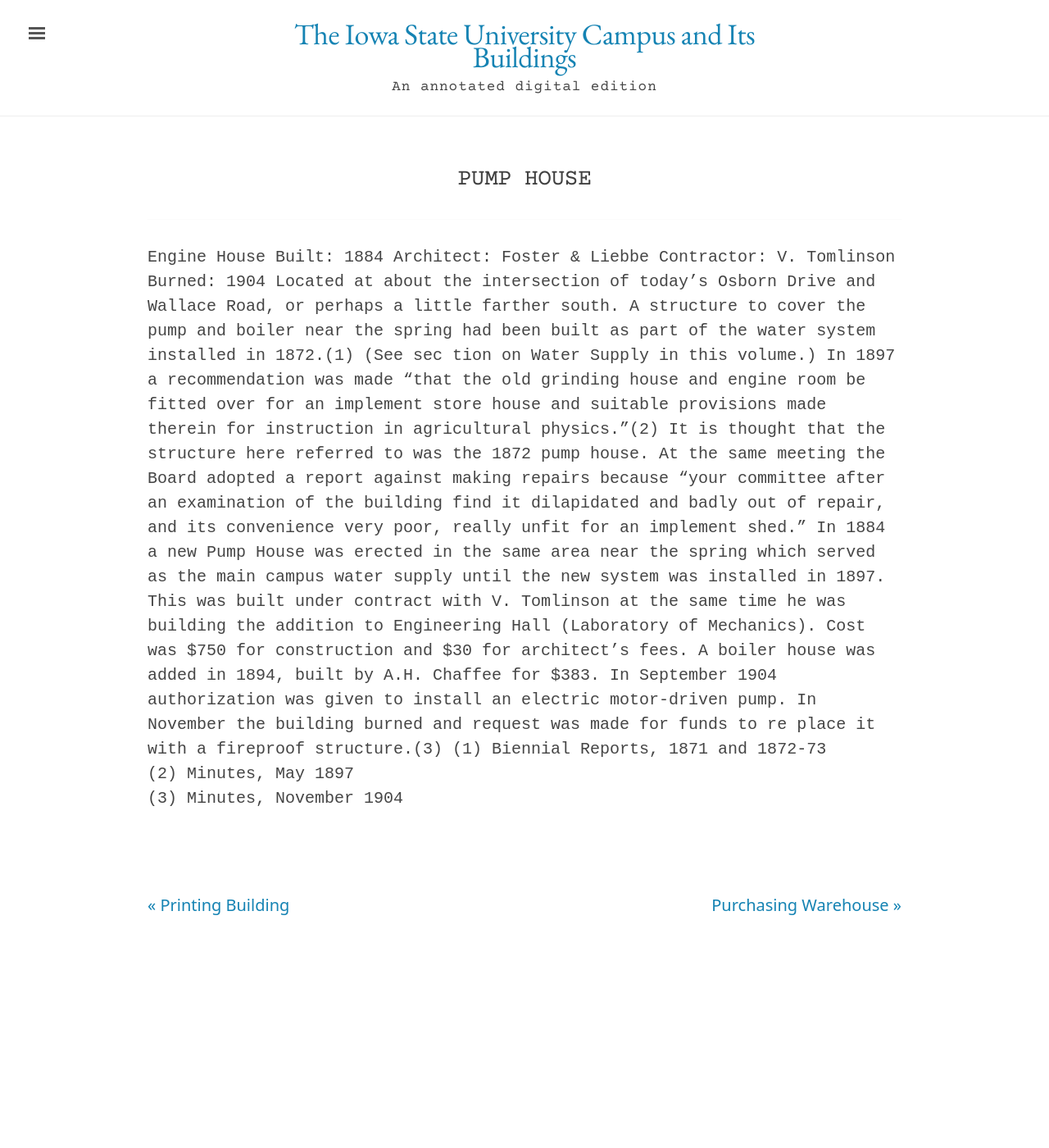
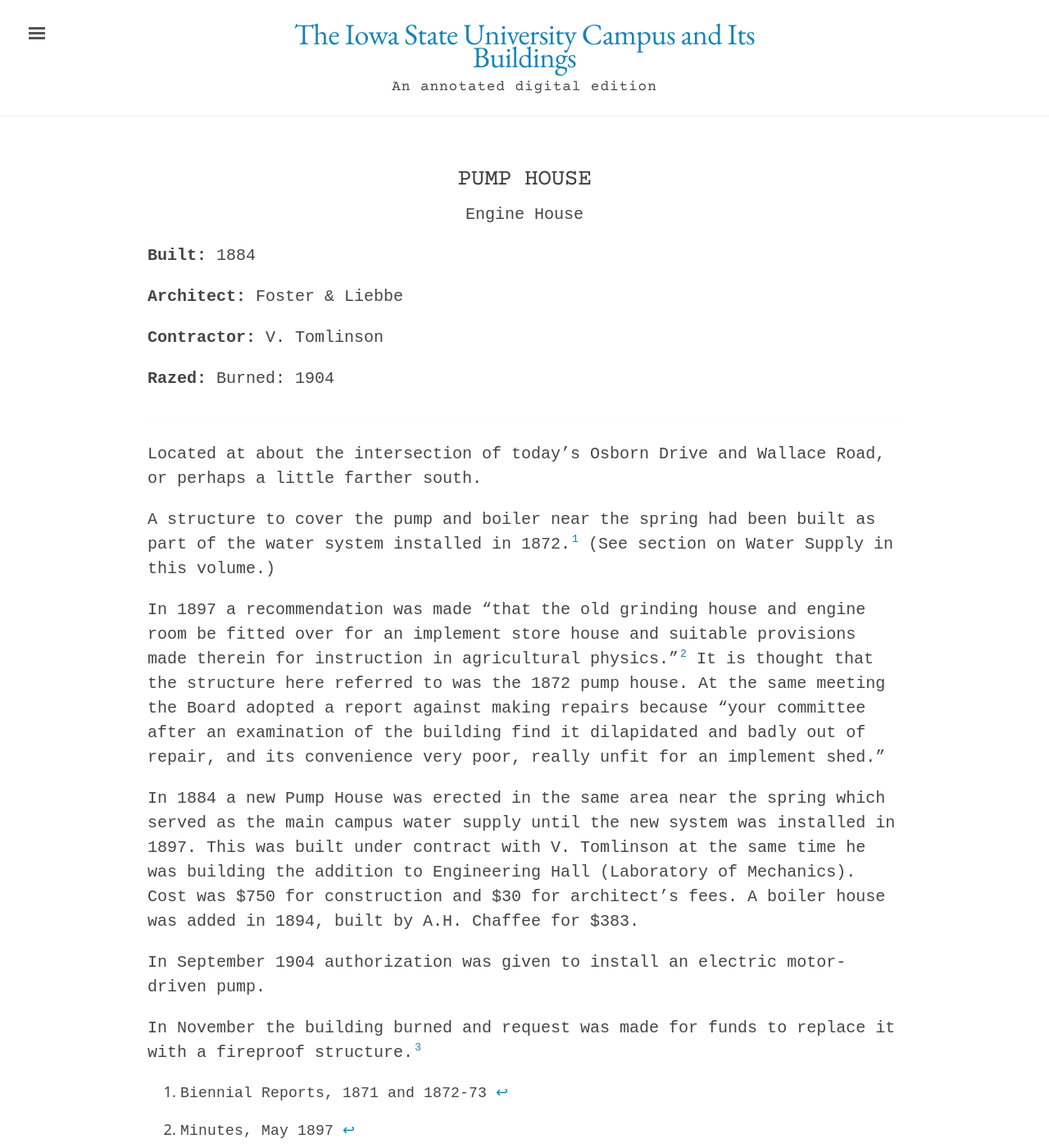
Before and after one commit to emanderson811/day-edition, a Jekyll site: the page built from _texts/buildings/176day-pump-house.md, in a window 1280 px wide and 1400 px high. Shown: the whole window at 82% size. Built offline with Jekyll 4.4.1, drawn with Linux system fonts in a browser that asks for light colours; some of the changed text lies outside the part shown.

Commit message:
Update 176day-pump-house.md

```diff
--- a/_texts/buildings/176day-pump-house.md
+++ b/_texts/buildings/176day-pump-house.md
@@ -14,16 +14,20 @@
 ---
 ---
 
-Engine House
-Built: 1884 Architect: Foster & Liebbe Contractor: V. Tomlinson Burned: 1904
-Located at about the intersection of today's Osborn Drive and
-Wallace Road, or perhaps a little farther south.
-A structure to cover the pump and boiler near the spring had been built as part of the water system installed in 1872.(1) (See sec tion on Water Supply in this volume.)
-In 1897 a recommendation was made "that the old grinding house and engine room be fitted over for an implement store house and suitable provisions made therein for instruction in agricultural physics."(2) It is thought that the structure here referred to was the 1872 pump house. At the same meeting the Board adopted a report against making repairs because "your committee after an examination of the building find it dilapidated and badly out of repair, and its convenience very poor, really unfit for an implement shed."
-In 1884 a new Pump House was erected in the same area near the spring which served as the main campus water supply until the new system was installed in 1897. This was built under contract with V. Tomlinson at the same time he was building the addition to Engineering Hall
-(Laboratory of Mechanics). Cost was $750 for construction and $30 for architect's fees. A boiler house was added in 1894, built by A.H. Chaffee for $383.
+Located at about the intersection of today's Osborn Drive and Wallace Road, or perhaps a little farther south.
+
+A structure to cover the pump and boiler near the spring had been built as part of the water system installed in 1872.[^fn1] (See section on Water Supply in this volume.)
+
+In 1897 a recommendation was made "that the old grinding house and engine room be fitted over for an implement store house and suitable provisions made therein for instruction in agricultural physics."[^fn2] It is thought that the structure here referred to was the 1872 pump house. At the same meeting the Board adopted a report against making repairs because "your committee after an examination of the building find it dilapidated and badly out of repair, and its convenience very poor, really unfit for an implement shed."
+
+In 1884 a new Pump House was erected in the same area near the spring which served as the main campus water supply until the new system was installed in 1897. This was built under contract with V. Tomlinson at the same time he was building the addition to Engineering Hall (Laboratory of Mechanics). Cost was $750 for construction and $30 for architect's fees. A boiler house was added in 1894, built by A.H. Chaffee for $383.
+
 In September 1904 authorization was given to install an electric motor-driven pump.
-In November the building burned and request was made for funds to re place it with a fireproof structure.(3)
-(1)  Biennial Reports,  1871 and  1872-73
-(2)  Minutes, May  1897
-(3)  Minutes,  November  1904
+
+In November the building burned and request was made for funds to replace it with a fireproof structure.[^fn3]
+
+[^fn1]:  Biennial Reports,  1871 and  1872-73
+
+[^fn2]:  Minutes, May  1897
+
+[^fn3]:  Minutes,  November  1904
```
Also changed, not shown: other parts of _texts/buildings/176day-pump-house.md (+5 -5 lines).
